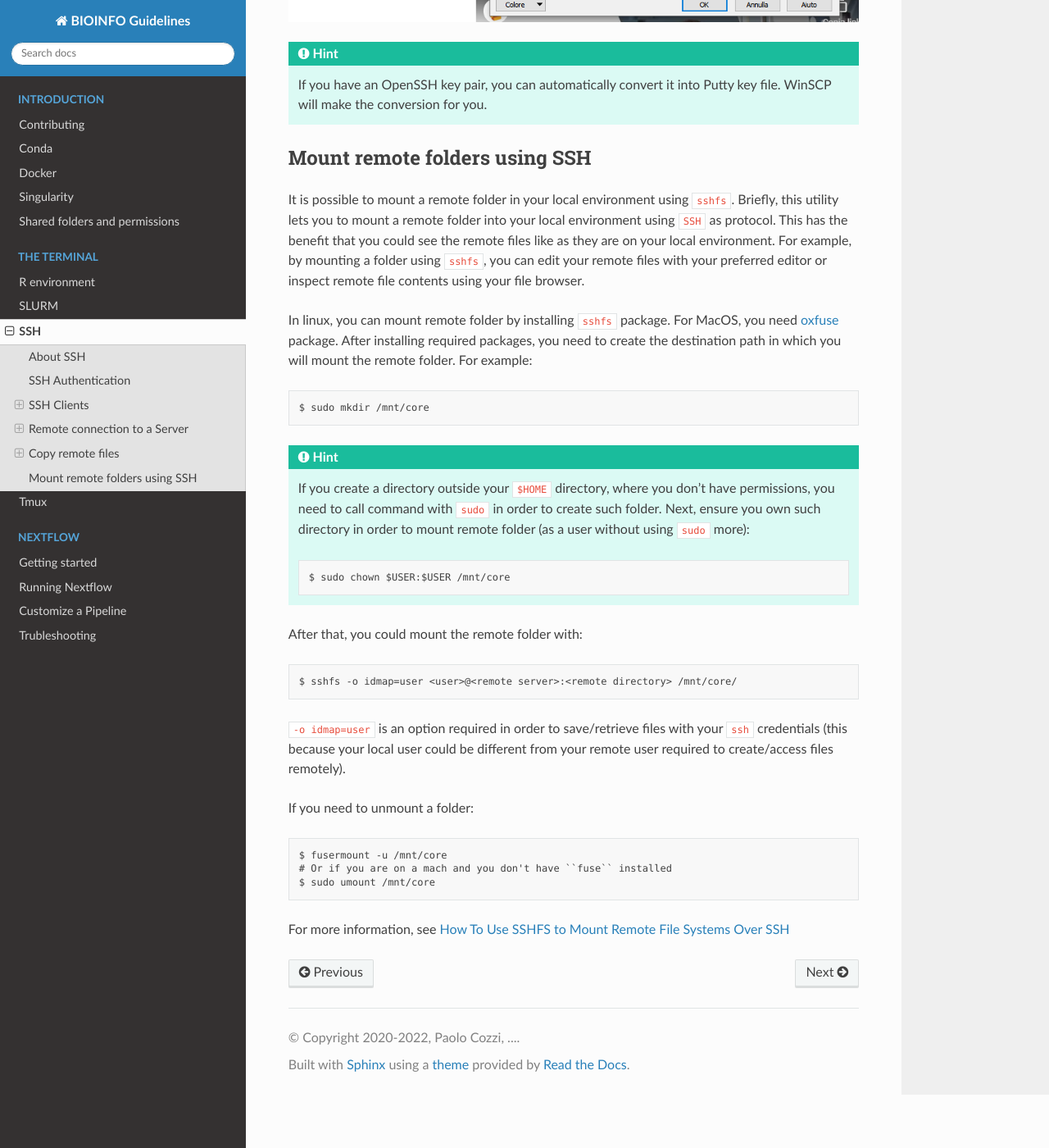
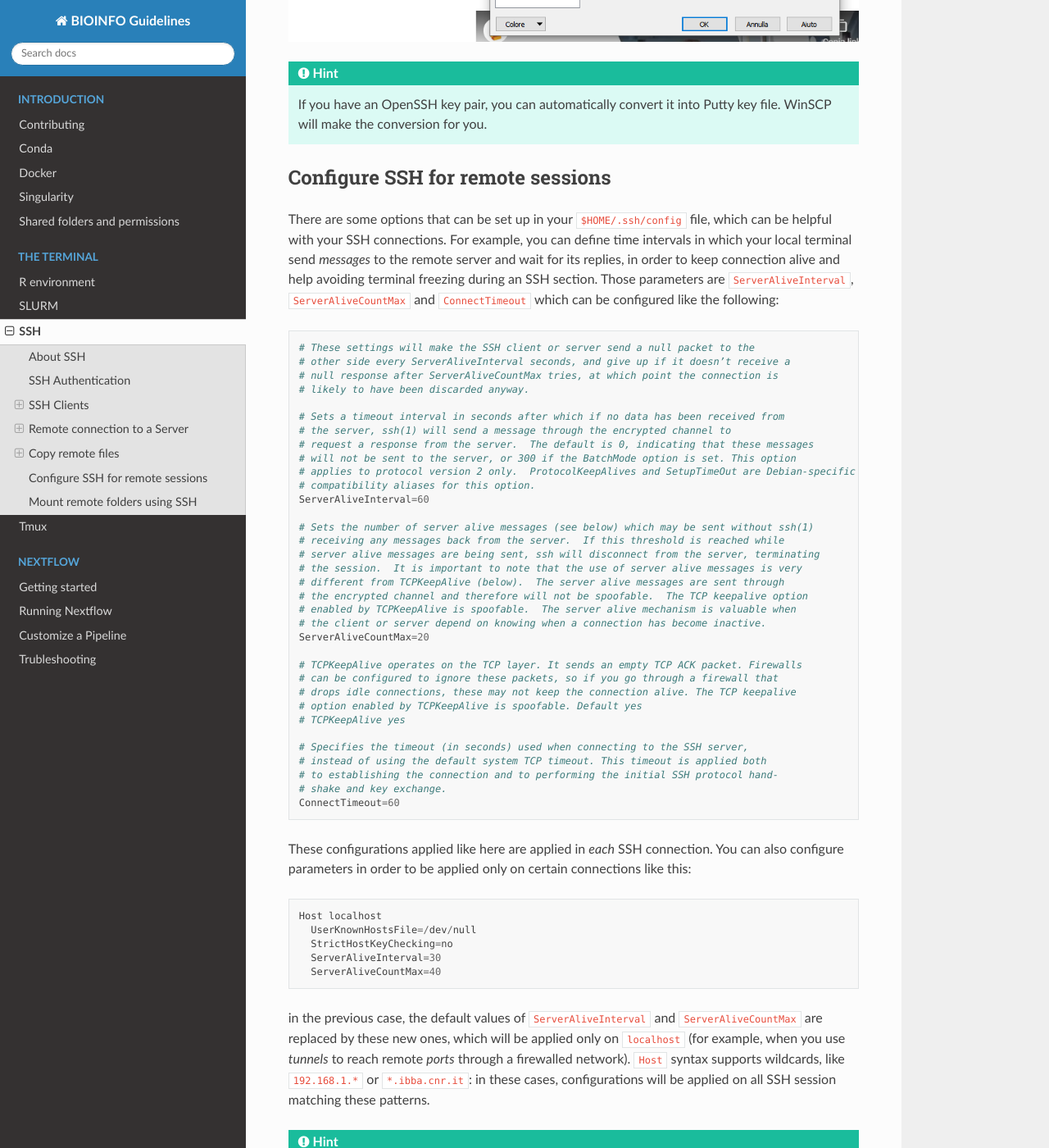
Before and after one commit to cnr-ibba/BIOINFO-guidelines, a Sphinx documentation site: the page built from docs/terminal/ssh.rst, in a window 1280 px wide and 1400 px high, scrolled down 15130 px. Shown: the whole window at 82% size. Built offline with Sphinx 7.4.7 and the Read the Docs theme 2.0.0, drawn with Linux system fonts in a browser that asks for light colours; some of the changed text lies outside the part shown.

Commit message:
:memo: add a section on SSH config

```diff
--- a/docs/terminal/ssh.rst
+++ b/docs/terminal/ssh.rst
@@ -545,6 +545,76 @@ as shown in figure:
   If you have an OpenSSH key pair, you can automatically convert it into Putty
   key file. WinSCP will make the conversion for you.
 
+Configure SSH for remote sessions
+---------------------------------
+
+There are some options that can be set up in your ``$HOME/.ssh/config`` file, which
+can be helpful with your SSH connections. For example, you can define time intervals
+in which your local terminal send *messages* to the remote server and wait for its
+replies, in order to keep connection alive and help avoiding terminal freezing
+during an SSH section. Those parameters are ``ServerAliveInterval``, ``ServerAliveCountMax``
+and ``ConnectTimeout`` which can be configured like the following::
+
+  # These settings will make the SSH client or server send a null packet to the
+  # other side every ServerAliveInterval seconds, and give up if it doesn’t receive a
+  # null response after ServerAliveCountMax tries, at which point the connection is
+  # likely to have been discarded anyway.
+
+  # Sets a timeout interval in seconds after which if no data has been received from
+  # the server, ssh(1) will send a message through the encrypted channel to
+  # request a response from the server.  The default is 0, indicating that these messages
+  # will not be sent to the server, or 300 if the BatchMode option is set. This option
+  # applies to protocol version 2 only.  ProtocolKeepAlives and SetupTimeOut are Debian-specific
+  # compatibility aliases for this option.
+  ServerAliveInterval=60
+
+  # Sets the number of server alive messages (see below) which may be sent without ssh(1)
+  # receiving any messages back from the server.  If this threshold is reached while
+  # server alive messages are being sent, ssh will disconnect from the server, terminating
+  # the session.  It is important to note that the use of server alive messages is very
+  # different from TCPKeepAlive (below).  The server alive messages are sent through
+  # the encrypted channel and therefore will not be spoofable.  The TCP keepalive option
+  # enabled by TCPKeepAlive is spoofable.  The server alive mechanism is valuable when
+  # the client or server depend on knowing when a connection has become inactive.
+  ServerAliveCountMax=20
+
+  # TCPKeepAlive operates on the TCP layer. It sends an empty TCP ACK packet. Firewalls
+  # can be configured to ignore these packets, so if you go through a firewall that
+  # drops idle connections, these may not keep the connection alive. The TCP keepalive
+  # option enabled by TCPKeepAlive is spoofable. Default yes
+  # TCPKeepAlive yes
+
+  # Specifies the timeout (in seconds) used when connecting to the SSH server,
+  # instead of using the default system TCP timeout. This timeout is applied both
+  # to establishing the connection and to performing the initial SSH protocol hand‐
+  # shake and key exchange.
+  ConnectTimeout=60
+
+These configurations applied like here are applied in *each* SSH connection. You
+can also configure parameters in order to be applied only on certain connections like
+this::
+
+  Host localhost
+    UserKnownHostsFile=/dev/null
+    StrictHostKeyChecking=no
+    ServerAliveInterval=30
+    ServerAliveCountMax=40
+
+in the previous case, the default values of ``ServerAliveInterval`` and ``ServerAliveCountMax``
+are replaced by these new ones, which will be applied only on ``localhost`` (for
+example, when you use *tunnels* to reach remote *ports* through a firewalled network).
+``Host`` syntax supports wildcards, like ``192.168.1.*`` or ``*.ibba.cnr.it``: in
+these cases, configurations will be applied on all SSH session matching these patterns.
+
+.. hint::
+
+  Sometimes you work with a very slow connection, so it will be useful raising the
+  values of ``ServerAliveInterval`` and ``ServerAliveCountMax`` in order to avoid
+  to be closed out from the remote terminal. However, raising this values a lot will
+  freeze your terminal for a long time in the case that your connection is lost.
+  Please consider to raise up this parameters accordingly your needs
+
+
 Mount remote folders using SSH
 ------------------------------
 
```
